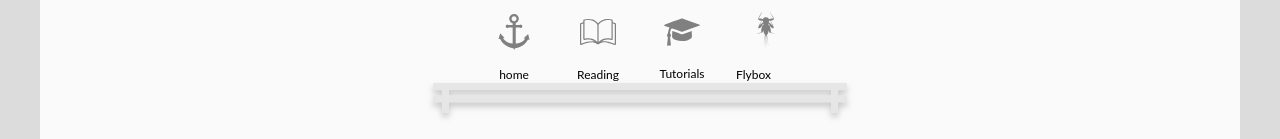
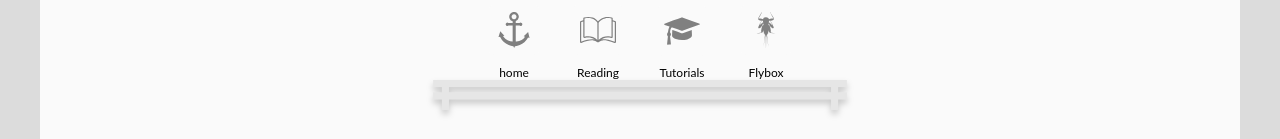
Before and after one commit to jpnewbury/devFlyFish, a Next.js app: page /articles in a window 1280 px wide. Shown: the top 139 px of the page. Built offline with nearby package versions, Linux system fonts and the light colour scheme.

Commit message:
centered flybox link

```diff
--- a/components/bugbar.js
+++ b/components/bugbar.js
@@ -83,7 +83,7 @@ class Bugbar extends Component {
                 </a>
               </Link>
             </div>
-            <div>
+            <div className="center">
               <small>Flybox</small>
             </div>
           </div>
```
